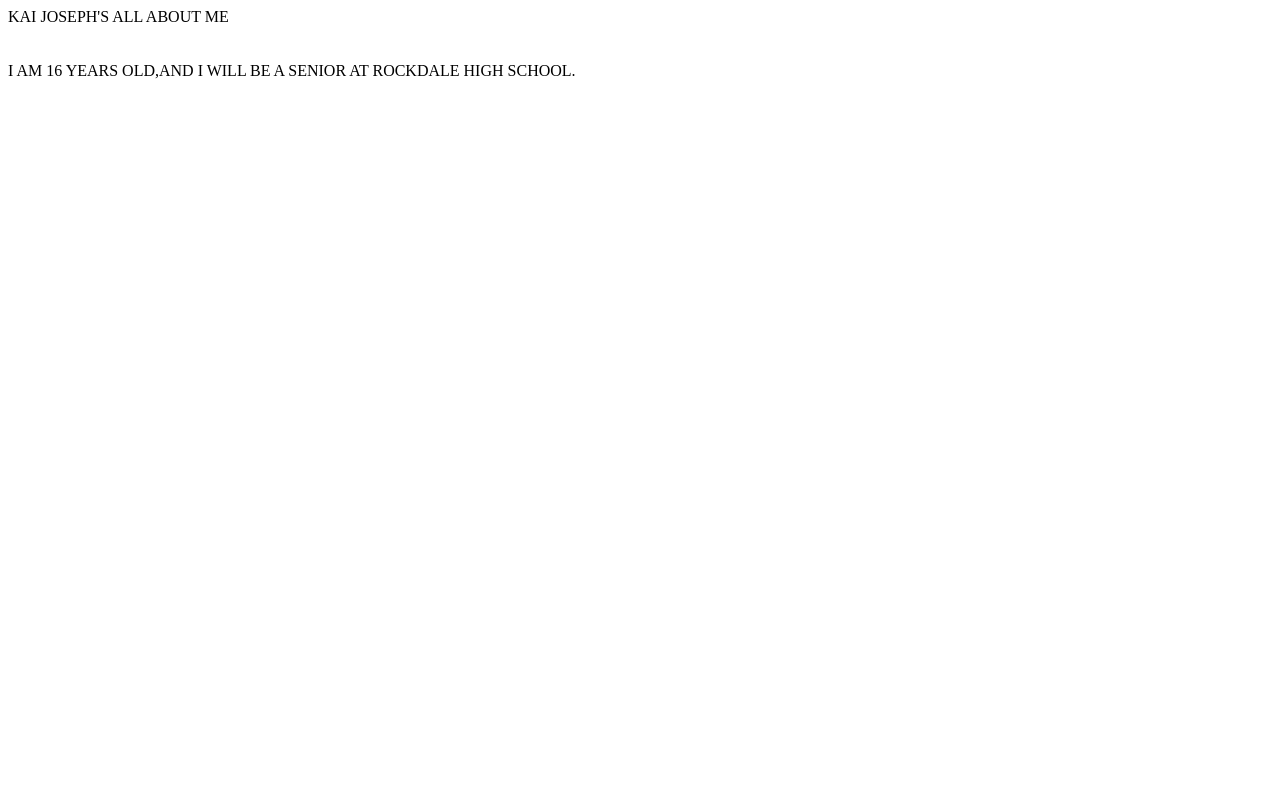
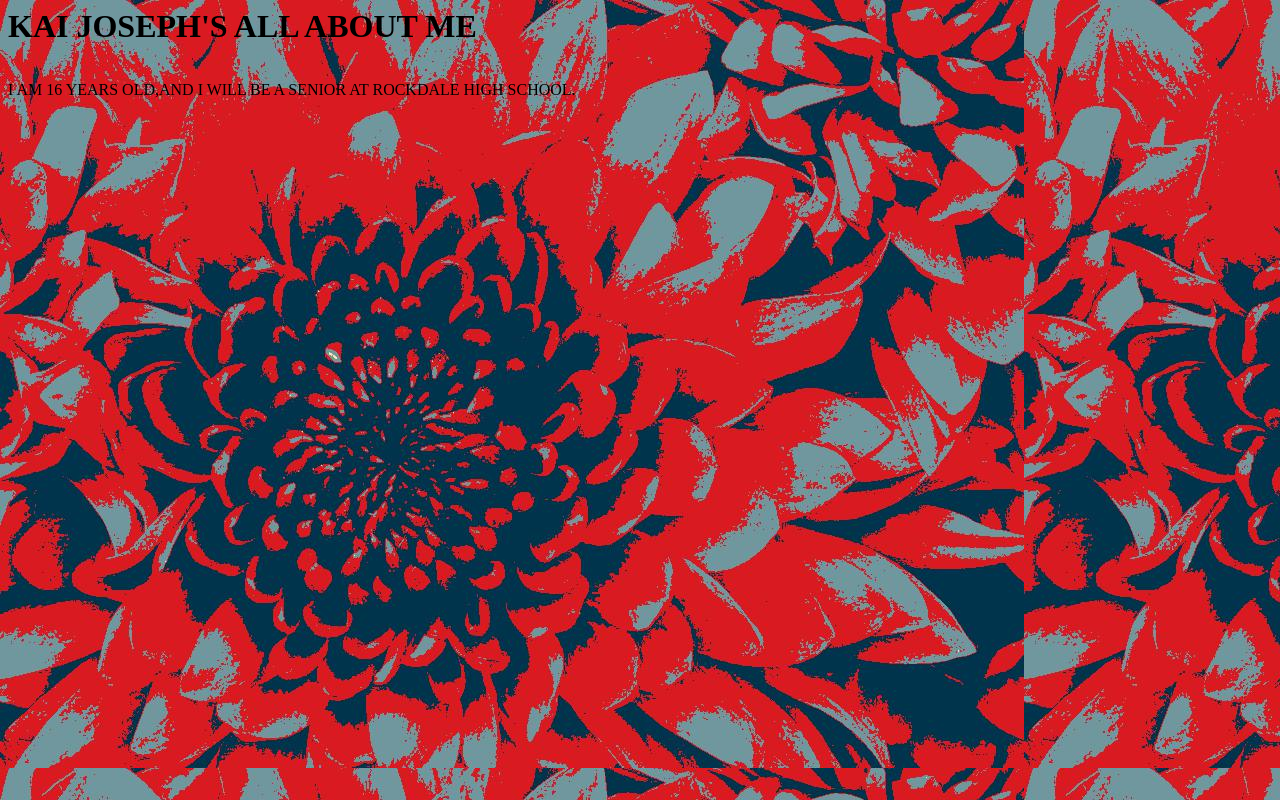
Before and after one commit to KaiJoseph04/kai-s-website, a plain HTML site: page index.html in a window 1280 px wide. Drawn offline with Linux system fonts and the light colour scheme.

Commit message:
fixed error

```diff
--- a/index.html
+++ b/index.html
@@ -1,6 +1,6 @@
 <!DOCKTYPE html>
 <html lang="en-US">
-<body background = "recolored.jpg>
+<body background = "recolored.jpg">
 
 <h1>KAI JOSEPH'S ALL ABOUT ME</h1>
 <p style="font-size:36px;"KAI JOSEPH'S ALL ABOUT ME></p>
```
